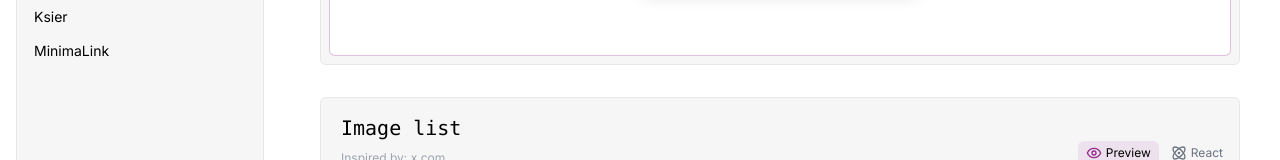
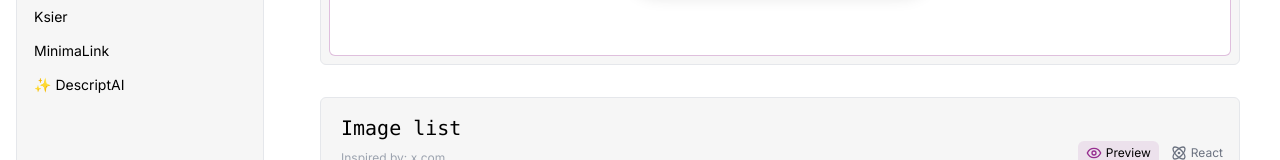
Before and after one commit to nurulid/ui-component-collections, a Next.js app: page / in a window 1280 px wide. Shown: the part 340-500 px from the top of the page. Built offline with nearby package versions, Linux system fonts and the light colour scheme.

Commit message:
add DescriptAI link to second menu in Sidebar

```diff
--- a/src/components/shared/Sidebar.tsx
+++ b/src/components/shared/Sidebar.tsx
@@ -31,6 +31,11 @@ const secondMenu = [
   {
     title: 'MinimaLink',
     link: '/prototype/minimalink',
+    ready: true,
+  },
+  {
+    title: '✨ DescriptAI ',
+    link: '/prototype/descript-ai',
     ready: true,
   },
 ];
```
